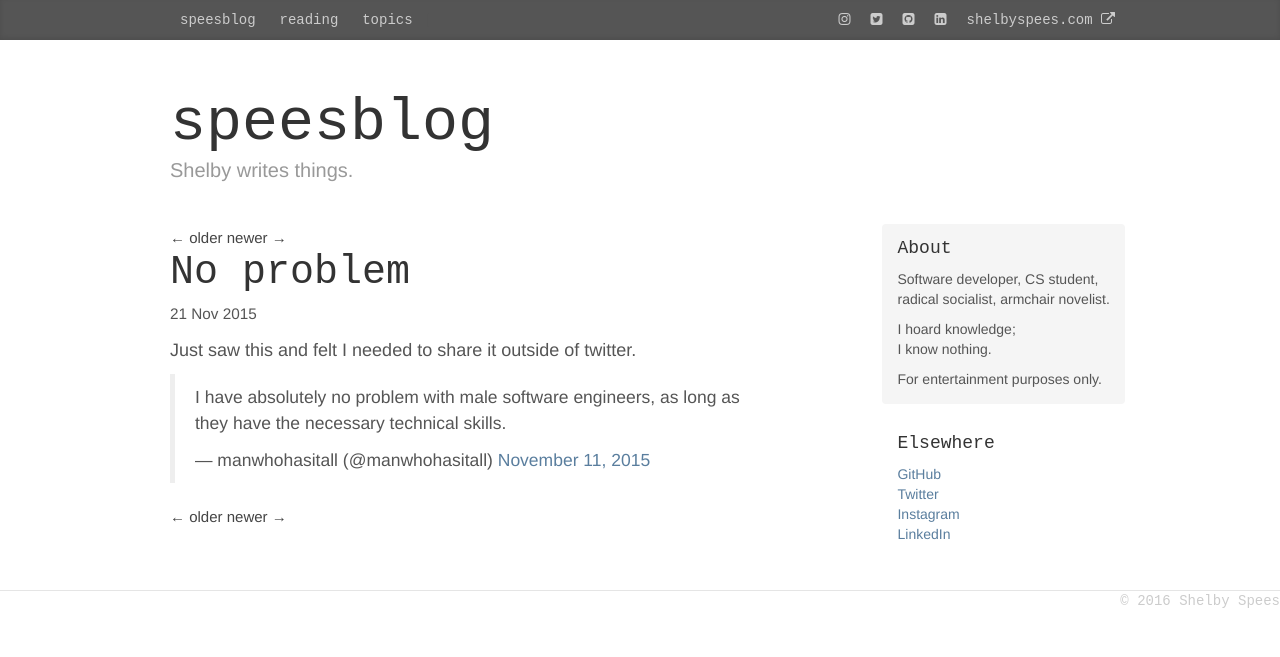
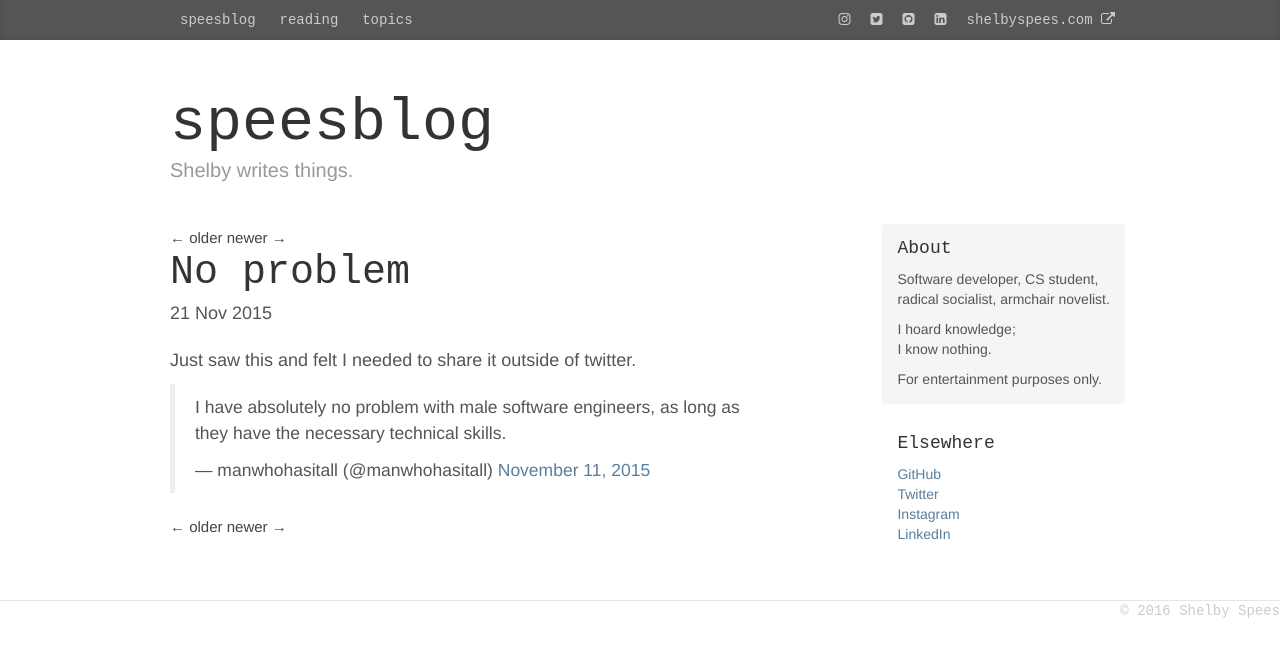
Before and after one commit to shelbyspees/speesblog, a Jekyll site: the page built from _posts/2015-11-21-no-problem.md, in a window 1280 px wide. Shown: the top 657 px of the page. Built offline with Jekyll 4.4.1, drawn with Linux system fonts in a browser that asks for light colours; nearby versions of some CDN libraries; comment, search, counter and statistics services are not loaded.

Commit message:
Fix post meta styling

```diff
--- a/_layouts/post.html
+++ b/_layouts/post.html
@@ -11,7 +11,7 @@
         {% include older-newer.html %}
         <div class="blog-post">
           <h2 class="blog-post-title">{{ page.title }}</h2>
-          <p><small>{{ page.date | date_to_string }}</small></p>
+          <p class="blog-post-meta">{{ page.date | date_to_string }}</p>
           {{ content }}
           {% include older-newer.html %}
         </div> <!-- .blog-post -->
```
